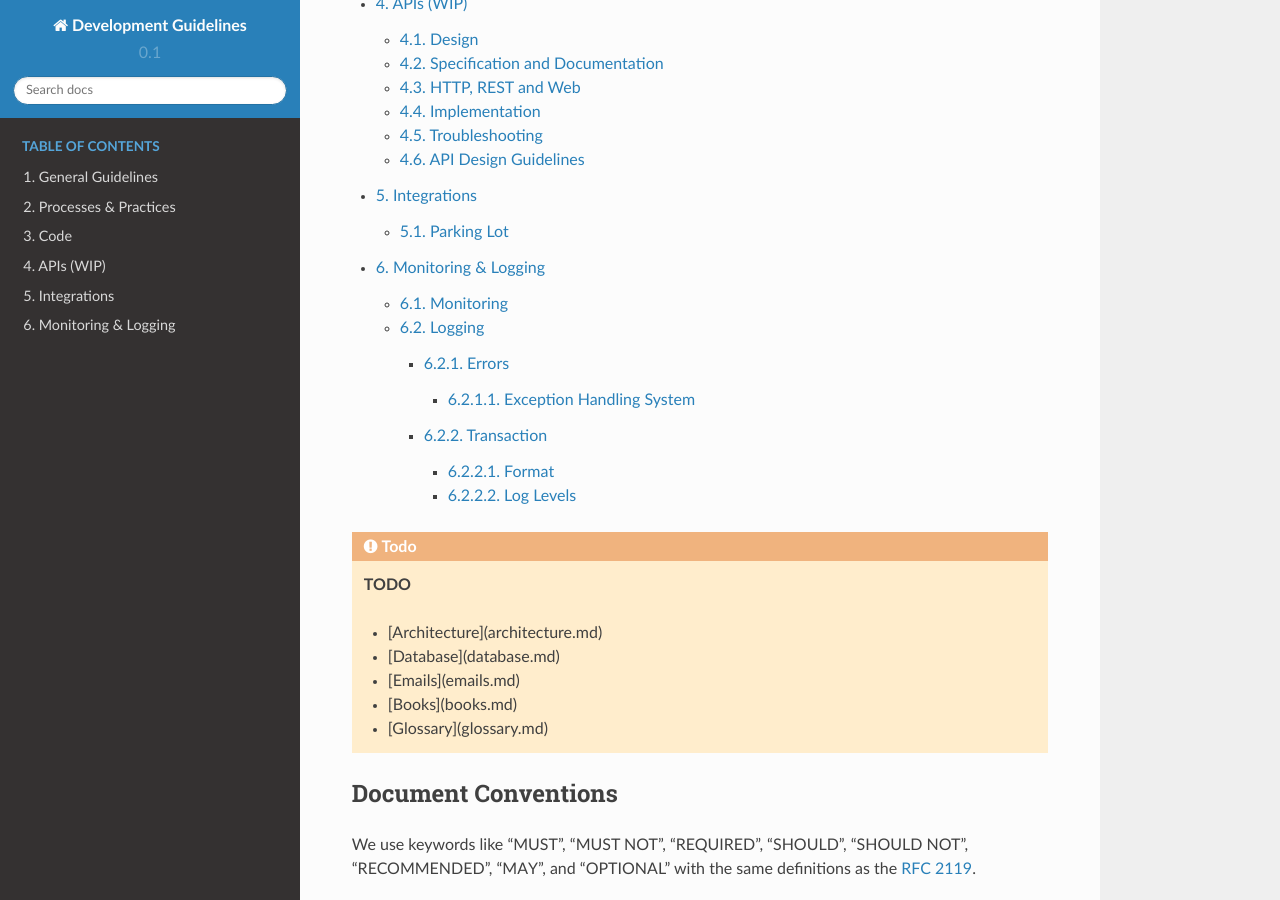
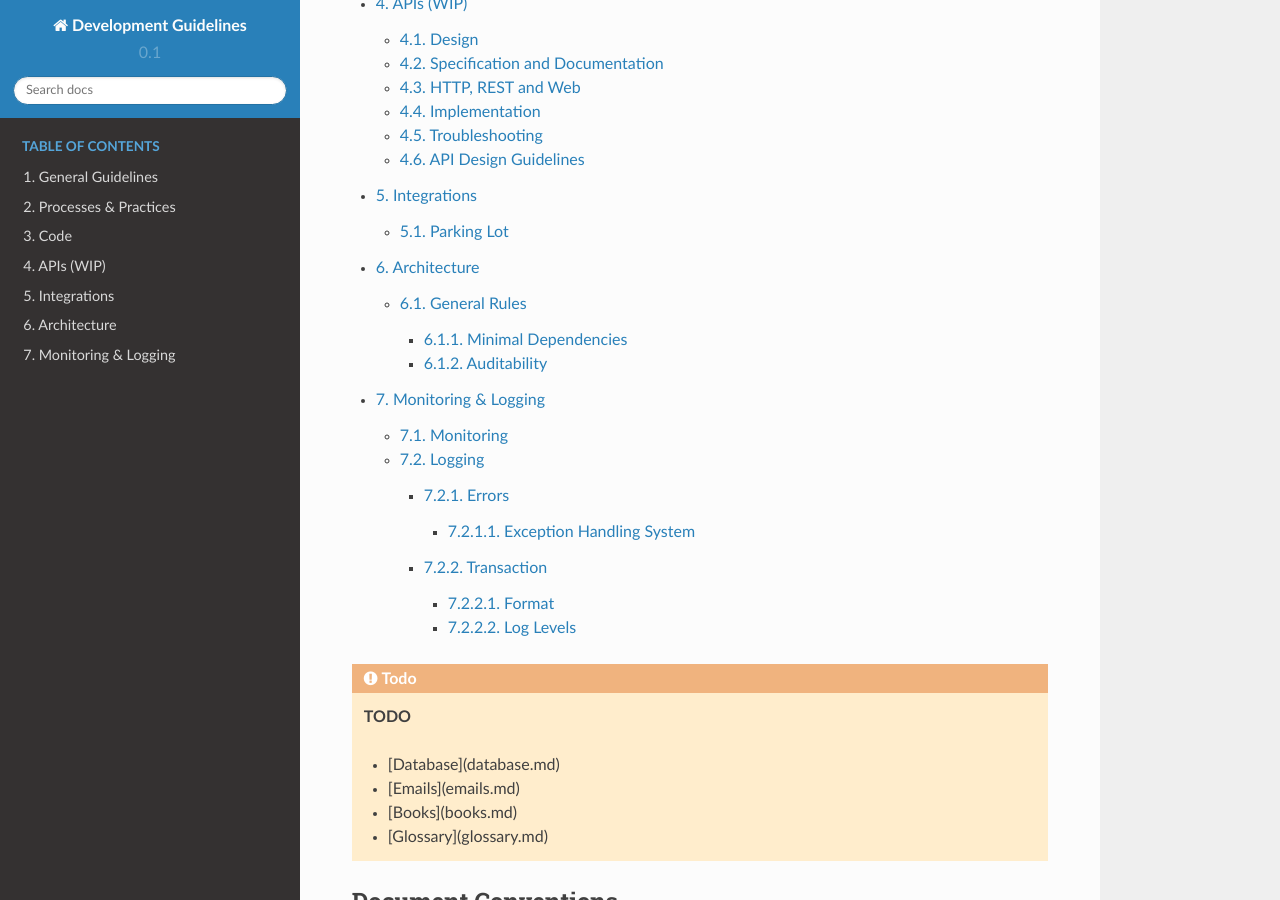
Before and after one commit to osantana/development-guidelines, a Sphinx documentation site: the page built from source/index.rst, in a window 1280 px wide and 900 px high, scrolled down 1128 px. Built offline with Sphinx 7.4.7 and the Read the Docs theme 2.0.0, drawn with Linux system fonts in a browser that asks for light colours; part of the change alters nothing that is shown.

Commit message:
Add architecture chapter and upgrade plantuml.jar

```diff
--- /dev/null
+++ b/source/architecture.rst
@@ -0,0 +1,447 @@
+Architecture
+============
+
+Good architecture is a important subject at Olist. This section will describe
+some guidelines that must be followed when architecting a product or solution.
+
+
+.. _general-rules:
+
+General Rules
+-------------
+
+
+.. _minimal-dependencies:
+
+Minimal Dependencies
+~~~~~~~~~~~~~~~~~~~~
+
+* Reduce the number of requirements and components for a project.
+  Less "moving parts", less complexity. Less complexity, less
+  bugs.
+* Resist the temptation to add another element to the solution
+  stack.
+* Limit the use of new tools to occasions where current tools are
+  insufficient.
+* Adopt new tools only when they are beneficial to the project.
+* Prefer third party (managed) tools in cases where the solution
+  is not part of our core business. Example: if you need a
+  solution for message queueing choose AWS SQS instead of make a
+  RabbitMQ deployment.
+
+
+.. _auditability:
+
+Auditability
+~~~~~~~~~~~~
+
+* All transactions need to be traceable. We need to know When (timestamp), Who
+  (user), Where (source) and What (operation) started a transaction.
+* Transactions must be uniquely identified (``transaction_id``)
+  through all components of platform.
+* Transaction identifier must be present in all logs (see
+  `logging`_).
+* It's important to make a distinction between Transaction ID that relates with
+  a business transaction (eg. product approved by moderation) and Request ID
+  that relates with a implementation detail (HTTP request).
+
+
+## Microservices (or SOA)
+
+We deploy products and solutions as a bunch of highly specialized and reliable
+services that communicate each other using messages.
+
+After some time deploying this kind of service we have detected some building
+blocks and patterns for architecture.
+
+
+## Building Blocks
+
+
+### Message
+
+Messages are the base building block of our architecture. Every service
+communicate with each other using messages.
+
+.. uml::
+   :align: center
+
+   left to right direction
+   skinparam handwritten true
+
+   file message
+
+Messages follows a common contract and are serialized as a JSON payload. Our
+current PubSub implementation wrap this messages with metadata.
+
+
+### Component
+
+Component is a service or API that receive, processes and triggers events.
+It's implemented and deployed as software processes.
+
+.. uml::
+   :align: center
+
+   left to right direction
+   skinparam handwritten true
+
+   agent component
+
+
+### Topic
+
+Our architecture use topic as a location where components send messages
+(Publishers) that would be listened by other components that subscribes to it
+(Subscribers).
+
+.. uml::
+   :align: center
+
+   left to right direction
+   skinparam handwritten true
+   skinparam agent {
+     BorderColor #808080
+     BackgroundColor #ffffff
+     FontColor #808080
+   }
+
+   () topic
+   agent component
+   component --> topic
+
+Topics belongs to the platform, ie, any component can post messages because they
+are public (to the platform) and global.
+
+
+### Queue
+
+Every component that needs to listen for messages published on [topics](#topic)
+must use a queue as a topic subscriber.
+
+.. uml::
+   :align: center
+
+   left to right direction
+   skinparam handwritten true
+   skinparam agent {
+     BorderColor #808080
+     BackgroundColor #ffffff
+     FontColor #808080
+   }
+
+   skinparam interface {
+     BorderColor #808080
+     BackgroundColor #ffffff
+     FontColor #808080
+   }
+
+   agent component
+   interface topic
+   topic -(0)-> component: queue\n
+
+Queues belongs to the component (eg. [service](#service) or [broker](#broker))
+that subscribes a topic. Unlike topics, queues are private and local to the
+component that consume its messages.
+
+It is very common that different components listen to the same topic.
+Assigning one queue to each component and knowing that each queue receives a
+copy of the published message we can guarantee that one component won't process
+other components messages.
+
+
+### Persistence
+
+Persistence is the location where we store validated and consistent data.
+
+.. uml::
+   :align: center
+
+   left to right direction
+   skinparam handwritten true
+   skinparam agent {
+     BorderColor #808080
+     BackgroundColor #ffffff
+     FontColor #808080
+   }
+
+   agent component
+   database persistence
+   component --> persistence
+
+We usually use relational [databases](database.md) (PostgreSQL) to store data at
+our platform.
+
+
+## Patterns
+
+We can connect the building blocks above to create patterns with specific
+responsabilities in our architecture.
+
+
+### API
+
+The APIs are the channels which data is inserted and retrieved from our
+platform.
+
+.. uml::
+   :align: center
+
+   skinparam handwritten true
+
+   cloud data
+   agent API
+   database db
+   interface topic
+
+   data -right-> API
+   API -down-> db
+   API -right-> topic
+
+The responsabilities of an API are:
+
+
+**1. Data input and recovery**
+
+Our APIs are made available mostly using the REST model with JSON serialization
+using the HTTP protocol.
+
+
+**2. Data validation (including state transitions)**
+
+All data sent to our APIs must be valid and APIs need to be able to validate
+data autonomously, ie, APIs cannot request informations to other APIs to
+validate data.
+
+Some resources of our APIs provides fields that stores status/state info. It is
+responsibility of API validate these status and their transitions.
+
+
+**3. Data persistence**
+
+The persistence/storage of data is also a responsibility of the APIs.
+
+We use a relational database in all cases where it is not absolutely necessary
+to use another type of storage.
+
+This persistence must be wrapped by a transaction with
+[event triggering](#4-event-triggering) and rolled back in case of failures.
+API must return an error in these cases.
+
+
+**4. Event triggering**
+
+Once the data is persisted APIs need to trigger an event reporting this fact by
+posting a message on a specific [topic](#topic).
+
+
+**5. Idempotency Handling**
+
+In cases where one of our services make a duplicated request to our APIs it must
+handle this correctly. A duplicated `POST` request must receive a `303 See
+other` response and other request methods must receive a `304 Not Modified`
+response.
+
+The implementation of this handling depends on specific business rules. But
+let's look for some examples.
+
+Sending the same `POST` that creates a transaction twice:
+
+.. code-block::
+
+    $ curl -i -X POST https://api.example.com/transaction/ -d '
+      {"transaction_id": "03001629-463b-470b-a6aa-3fac82d5291c"}'
+    HTTP/1.1 201 Created
+
+    $ curl -i -X POST https://api.example.com/transaction/ -d '
+      {"transaction_id": "03001629-463b-470b-a6aa-3fac82d5291c"}'
+    HTTP/1.1 303 See other
+    Location: https://api.example.com/transaction/03001629-463b-470b-a6aa-3fac82d5291c/
+
+Change an order status that is already invoiced to `invoiced`:
+
+.. code-block::
+    $ curl -i -X PATCH https://api.example.com/order/XYZ/ -d '{"status": "invoiced"}'
+    HTTP/1.1 304 Not modified
+
+
+#### Webhook Handler
+
+A webhook handler resembles an API except that it does not persist data and is
+not required to adhere to the [API design guidelines](apis.md).
+
+.. uml::
+   :align: center
+
+   skinparam handwritten true
+
+   cloud data
+   agent API
+   interface topic
+
+   data -right-> API
+   API -right-> topic
+
+Webhook handlers exists to receive notifications from external partners. Its
+important that all webhook handlers work together with a scheduled job service
+that retrieves notification data that was lost due to failure on notification
+handling.
+
+
+### Service
+
+Services are components that process (consume) messages. These messages are
+sent to queues that subscribe to topics. You can also read this as "the services
+listen and process messages from topics".
+
+One service consumes messages from one queue, as an input data, processes these
+data and then generates an output as a publication on topic or an API request.
+
+The simplest type of service are the 'de-queuers' that basically process
+messages from a single queue (that subscribe a single topic).
+
+So a service works following the steps below:
+
+1. Get *one* message from a queue (that subscribes a topic);
+2. Process this message (following/applying business rules);
+3. Get extra informations requesting them to APIs (optional);
+4. Send the result publishing it in a topic or posting *one*
+request to an API.
+
+.. uml::
+   :align: center
+
+   left to right direction
+   skinparam handwritten true
+
+   agent service
+   agent API
+   interface source
+   interface target
+
+   source -(0)-> service: queue\n
+   service --> API
+   service --> target: or...
+
+The only reponsibility of a service is:
+
+**1. Business Logic**
+
+We implement most of the business logic of our platform in services. This design
+allows us to keep API agnostic about Olist's specific business rules.
+
+This approach allow our APIs to be used by other market players, and also allow
+us to build services with different business rules for other markets.
+
+
+#### Broker
+
+Broker is a special kind of service that consumes more than one queue. We use
+brokers basically to make code maintenance easier grouping several services that
+interacts with, eg, one API in a single code base/deploy.
+
+.. uml::
+   :align: center
+
+   left to right direction
+   skinparam handwritten true
+
+   agent broker
+   interface source1
+   interface source2
+   interface source3
+   interface sourceN...
+
+   interface target1
+   interface target2
+   interface target3
+   interface targetN...
+
+   source1 -(0)-> broker: queue1
+   source2 -(0)-> broker: queue2
+   source3 -(0)-> broker: queue3
+   sourceN... -(0)-> broker: queueN...
+
+   broker --> target1
+   broker --> target2
+   broker --> target3
+   broker --> targetN...
+
+
+### Scheduled Job
+
+Scheduled Jobs are services triggered by the clock (usually in a regular cycle)
+to make some kind of batch action and publish the results in one topic (eg. get
+all orders lost by webhook handler and publish one-by-one in a topic).
+
+.. uml::
+   :align: center
+
+   left to right direction
+   skinparam handwritten true
+
+   agent job
+   control clock
+   interface topic
+
+   clock --> job
+   job --> topic
+
+
+### Client Application
+
+Client Applications are web (or mobile) applications which provides the means by
+which users interacts with our platform.
+
+.. uml::
+   :align: center
+
+   left to right direction
+   skinparam handwritten true
+
+   actor user
+   agent client
+   agent API
+
+   user --> client
+   client --> API
+
+
+## Integrations
+
+We've two kinds of integrations at our platform:
+
+1. **Internal integrations:** when one of our components must interact with
+   other component of our platform (eg. service makes a request to an API) and;
+2. **External integrations:** when one of our components must interact with
+   a component of other platform (eg. service makes a request to one of our
+   partner's API).
+
+On both integration scenarios we need to start from the following premisse:
+
+> No matter if a system is internal or external it eventually...
+> * ... goes **offline**...
+> * ... **crashes**...
+> * ... or **change their behaviour without notice**.
+
+So, to make an integration work in a reliable fashion we need to follow some
+rules and procedures:
+
+* Be prepared for the worst;
+* Create a SLA for all integrations;
+* [Monitor](monitoring.md) all aspects of integration (eg. errors, performance,
+  availability, etc);
+* Always use a [Circuit Breaker](https://martinfowler.com/bliki/CircuitBreaker.html)
+  pattern for integration;
+* Set a (small) timeout for requests;
+* Create a retry policy based on defined SLAs or based on informations at error
+  response (eg. `Retry-After:` HTTP header in `503 Service Unavailable`
+  responses);
+* Handle error responses appropriately: retrying, rolling back, logging, etc;
+* All these rules and procedures must be implemented out-of-box in all services.
+  No code deployment must be required to handle unavailability scenarios.
+
+
+## References
+
+* [Some Guidelines For Deciding Whether To Use A Rules Engine](http://herzberg.ca.sandia.gov/guidelines.shtml)
--- a/source/index.rst
+++ b/source/index.rst
@@ -15,11 +15,11 @@ guidelines.
    code
    apis
    integrations
+   architecture
    monitoring-and-logging
 
 .. todo:: **TODO**
 
-   * [Architecture](architecture.md)
    * [Database](database.md)
    * [Emails](emails.md)
    * [Books](books.md)
```
